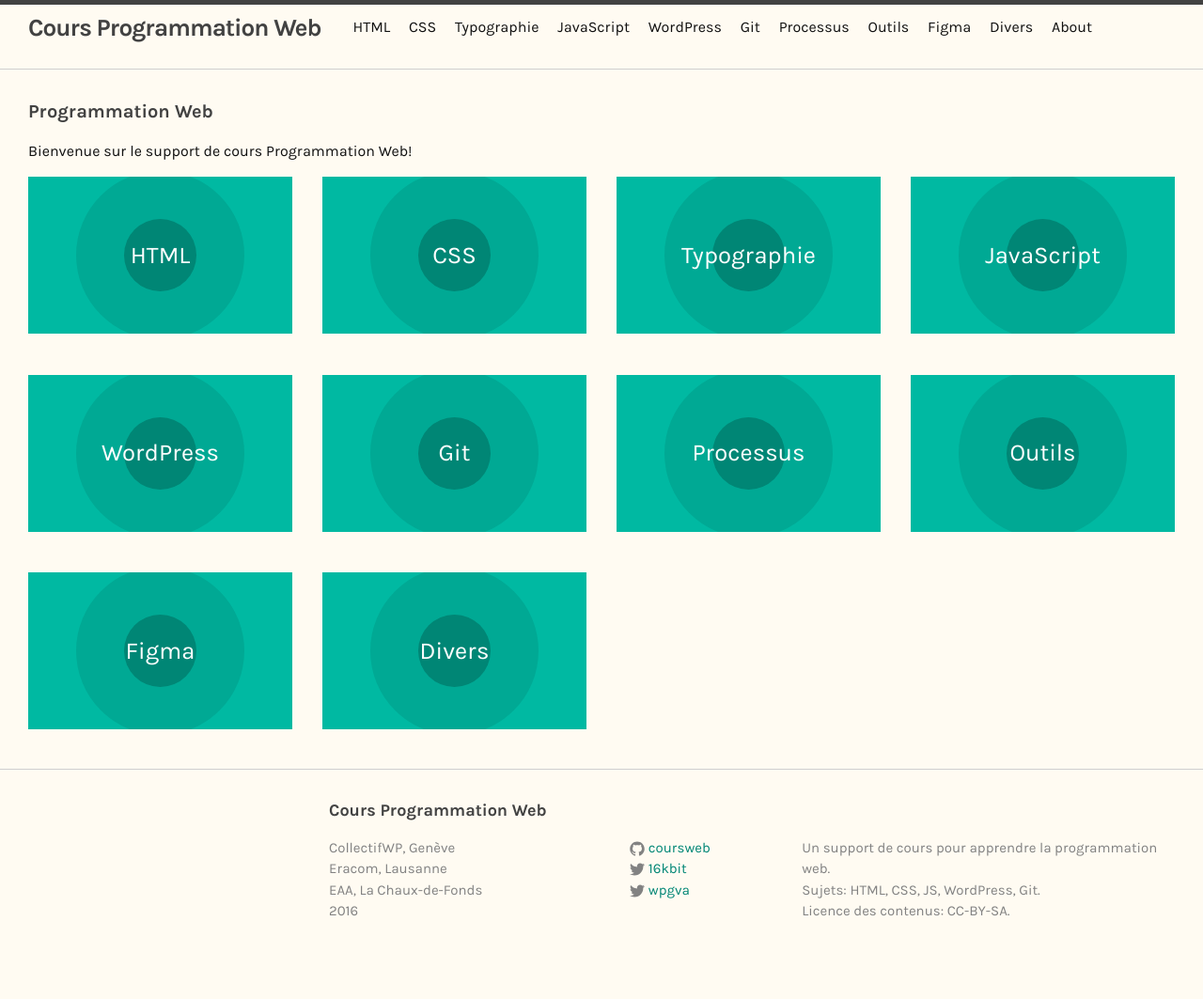
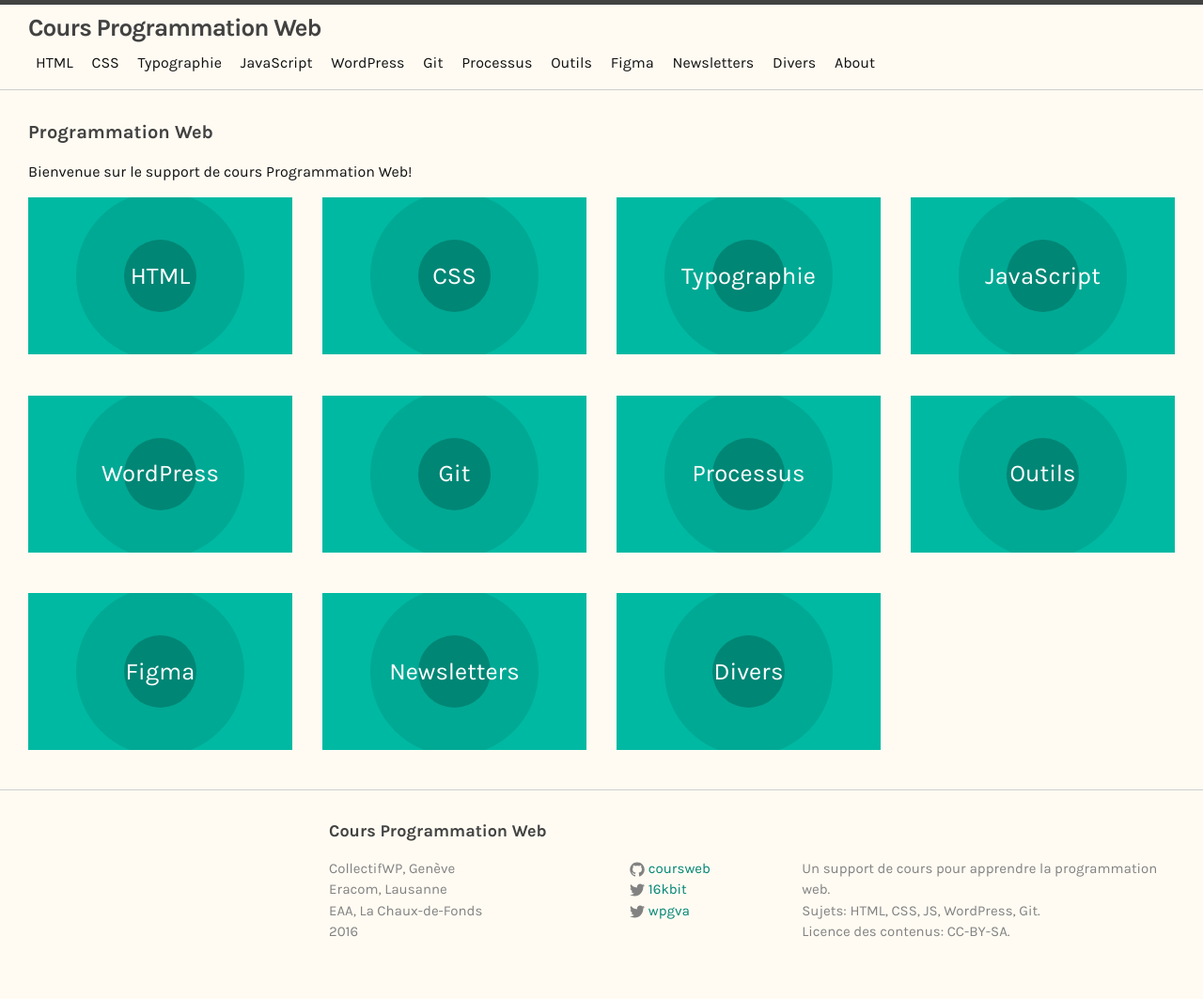
Before and after one commit to coursweb/coursweb.github.io, a Jekyll site: the page built from index.html, in a window 1280 px wide. Shown: the whole page at 94% size. Built offline with Jekyll 4.4.1, drawn with Linux system fonts in a browser that asks for light colours; before the commit the page ends 1041 px from its top, so only the background shows below that; some of the changed lines change nothing that is shown.

Commit message:
Nouveau sous-module: Cours-Newsletters

```diff
--- a/_config.yml
+++ b/_config.yml
@@ -37,16 +37,6 @@
 
 # Custom settings
 
-chapterz: [
-  "html",
-  "css",
-  "typo",
-  "js",
-  "wp",
-  "git",
-  "outils",
-  "divers" ]
-
 chapters:
  - title: HTML
    url: html
@@ -66,9 +56,10 @@
    url: outils
  - title: Figma
    url: figma
+ - title: Newsletters
+   url: newsletters
  - title: Divers
    url: divers
 
 
-
 # end of _config.yml
```
Also changed, not shown: .gitmodules.
